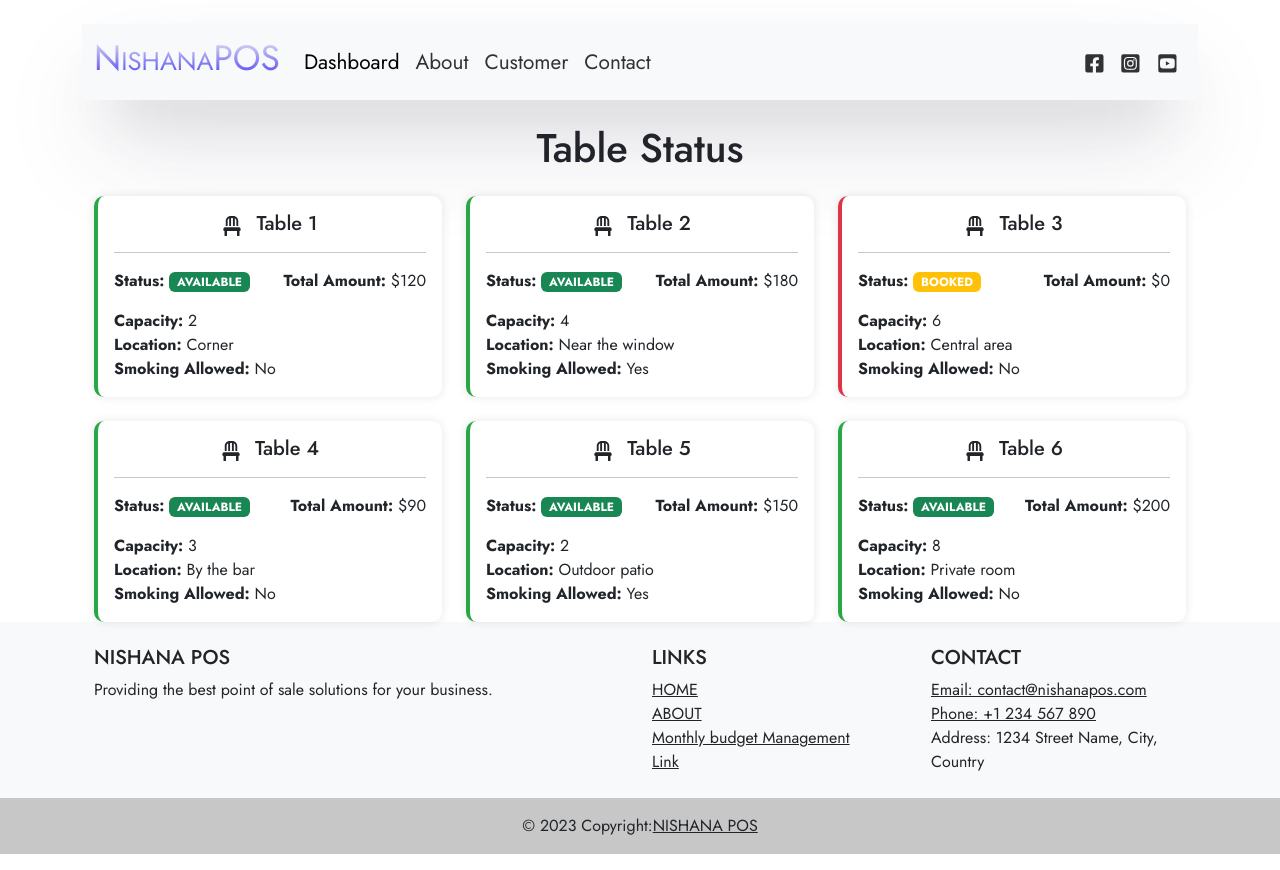
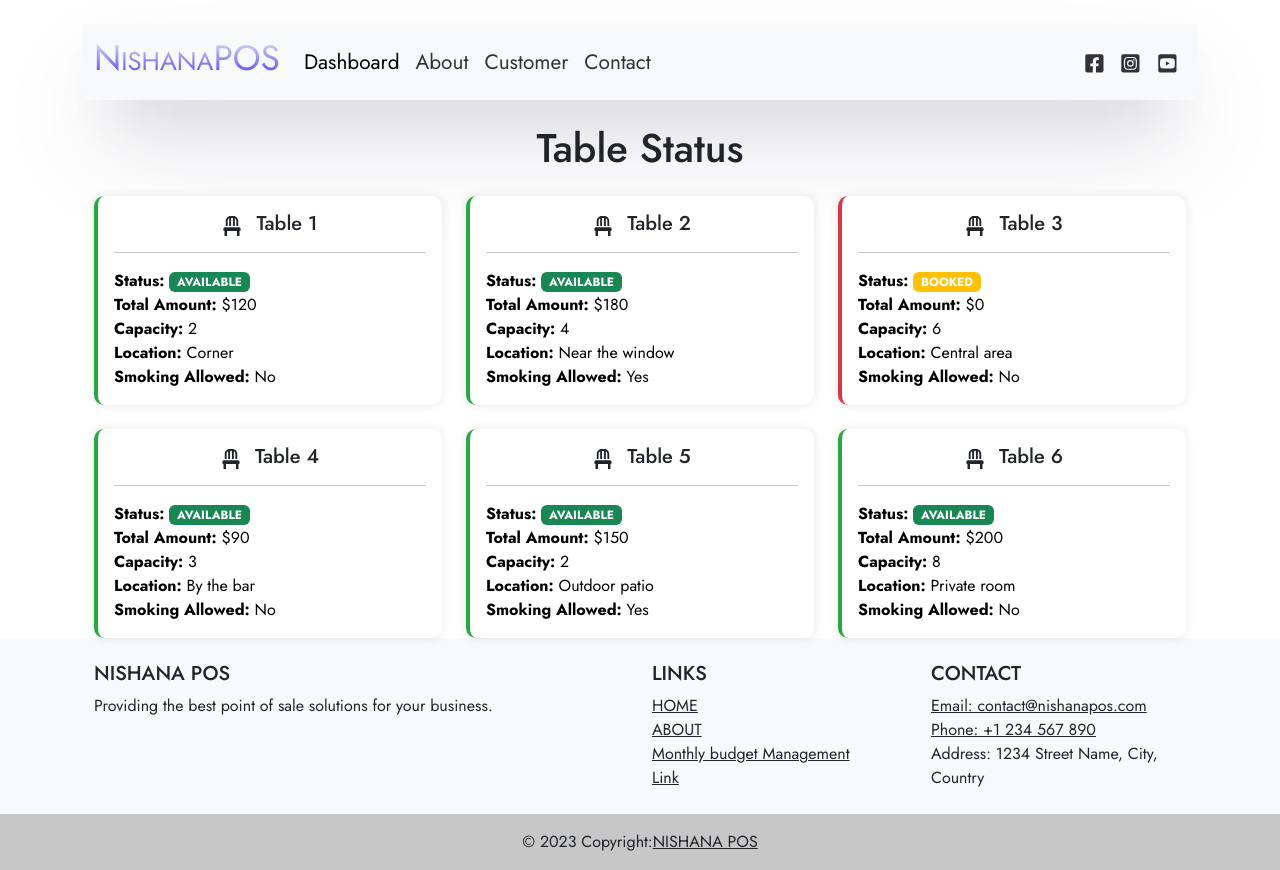
Before and after one commit to jitendra977/pos-frontend-vite, a React (Vite) app: page /table in a window 1280 px wide. Built offline with nearby package versions, Linux system fonts and the light colour scheme.

Commit message:
change order page

```diff
--- a/src/pages/Table.jsx
+++ b/src/pages/Table.jsx
@@ -5,7 +5,6 @@ import './dashboard.css'; // Import custom CSS file for Table
 
 const Table = () => {
     const [tables, setTables] = useState([]);
-    const [isMobileView, setIsMobileView] = useState(false);
     const [loading, setLoading] = useState(true);
     const [error, setError] = useState(null);
 
@@ -30,16 +29,6 @@ const Table = () => {
         };
 
         fetchData();
-
-        const handleResize = () => {
-            const isMobile = window.innerWidth <= 768; // Adjust breakpoint as needed
-            setIsMobileView(isMobile);
-        };
-
-        handleResize();
-        window.addEventListener('resize', handleResize);
-
-        return () => window.removeEventListener('resize', handleResize);
     }, []);
 
     const renderTables = () => {
@@ -63,22 +52,22 @@ const Table = () => {
                             <Card.Body>
                                 <Card.Title className="text-center"><FaChair className="me-2 icon" /> {table.name}</Card.Title>
                                 <hr />
-                                <div className="d-flex justify-content-between mb-3">
-                                    <div>
+                                <div className="table-details">
+                                    <div className="table-info">
                                         <strong>Status:</strong> <Badge bg={getStatusBadgeVariant(table.status)}>{table.status}</Badge>
                                     </div>
-                                    <div>
+                                    <div className="table-info">
                                         <strong>Total Amount:</strong> ${table.totalAmount}
                                     </div>
-                                </div>
-                                <div>
-                                    <strong>Capacity:</strong> {table.capacity}
-                                </div>
-                                <div>
-                                    <strong>Location:</strong> {table.location}
-                                </div>
-                                <div>
-                                    <strong>Smoking Allowed:</strong> {table.smokingAllowed ? 'Yes' : 'No'}
+                                    <div className="table-info">
+                                        <strong>Capacity:</strong> {table.capacity}
+                                    </div>
+                                    <div className="table-info">
+                                        <strong>Location:</strong> {table.location}
+                                    </div>
+                                    <div className="table-info">
+                                        <strong>Smoking Allowed:</strong> {table.smokingAllowed ? 'Yes' : 'No'}
+                                    </div>
                                 </div>
                             </Card.Body>
                         </Card>
```
